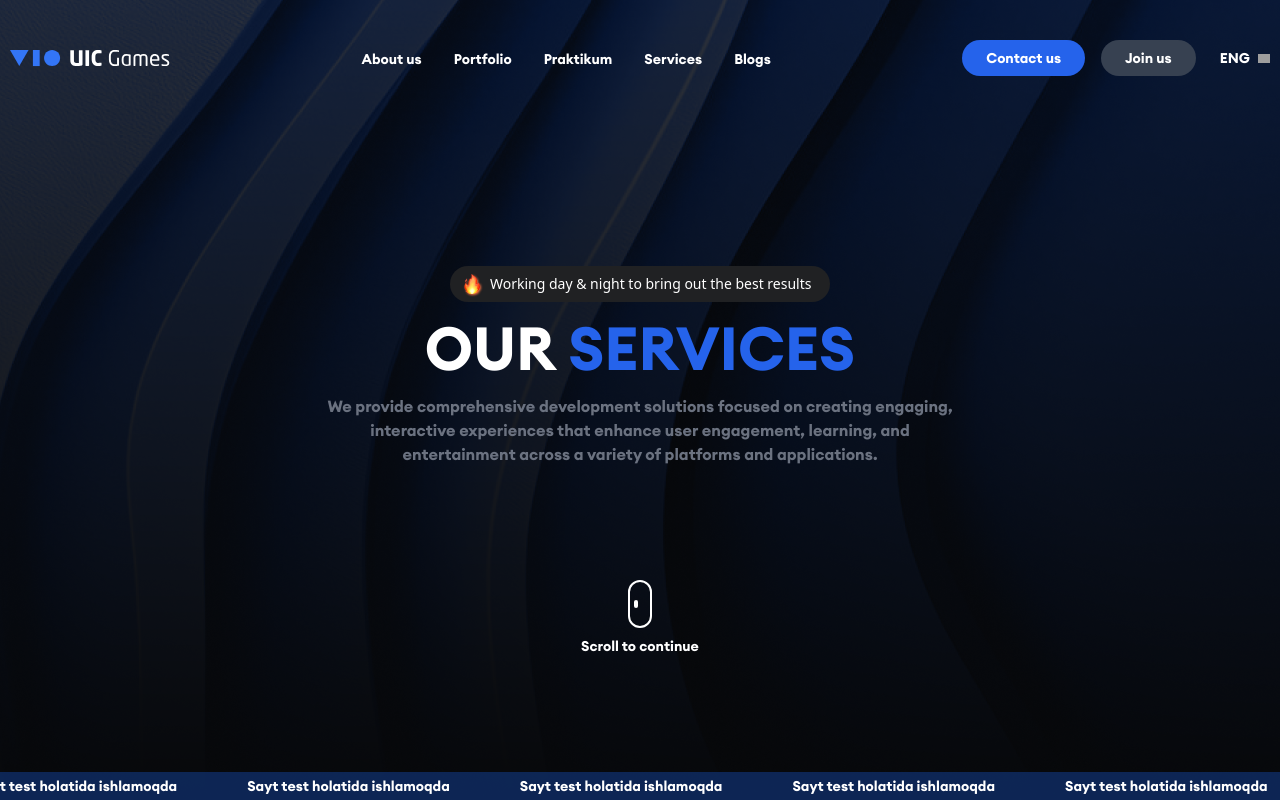
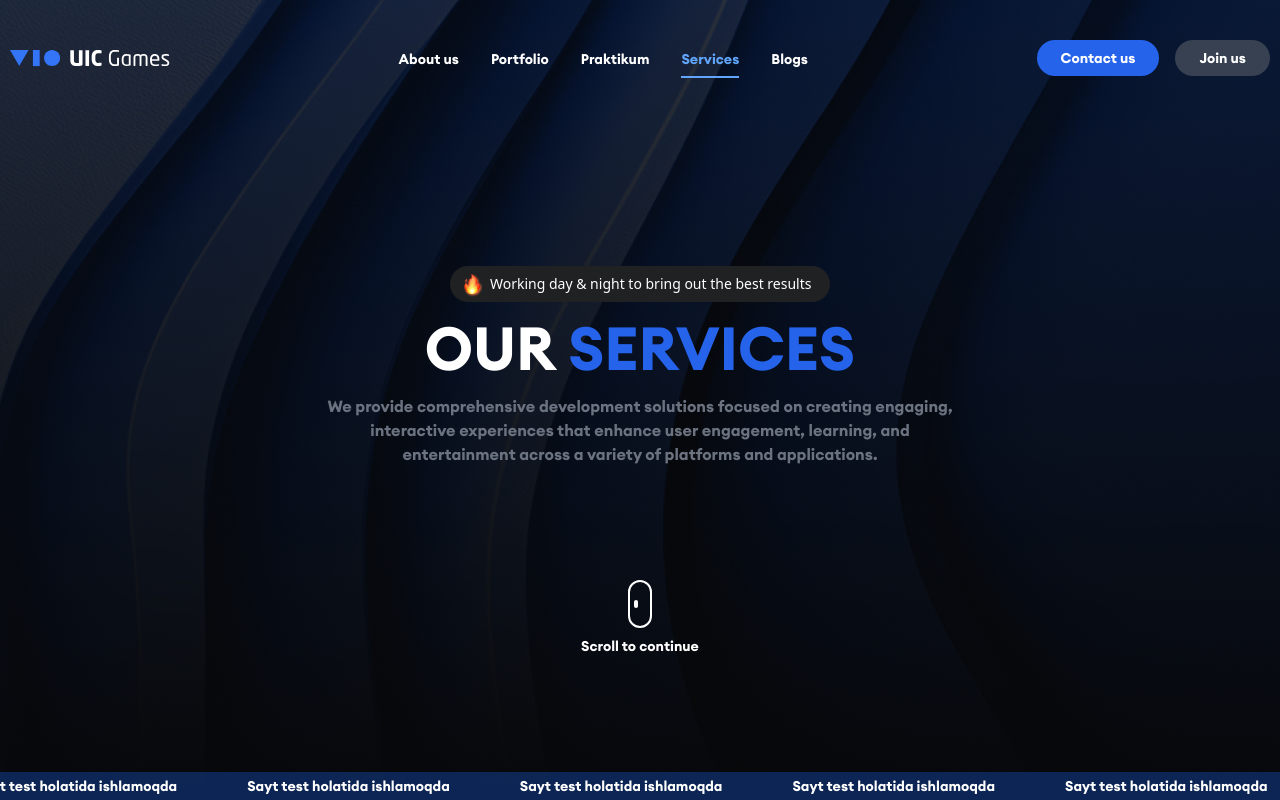
Before and after one commit to Shamsiddin007/adduic, a Next.js app: page /service-us in a window 1280 px wide. Shown: the top 800 px of the page. Built offline with nearby package versions, Linux system fonts and the light colour scheme; grey boxes are pictures that could not be loaded.

Commit message:
Update Navbar

```diff
--- a/src/app/service-us/page.tsx
+++ b/src/app/service-us/page.tsx
@@ -94,7 +94,6 @@ function Page() {
             ›
           </button>
         </div>
-
         <div className="grid grid-cols-2 gap-8 md:grid md:grid-cols-2 md:gap-8 md:block hidden">
           {slides.map((_, index) => (
             <div
--- a/src/components/Navbarlayout.tsx
+++ b/src/components/Navbarlayout.tsx
@@ -1,8 +1,236 @@
+  // "use client";
+
+  // import Image from "next/image";
+  // import Link from "next/link";
+  // import { useEffect, useState } from "react";
+  // import styles from "./style.module.css";
+  // import Logo from "/public/icons/Logo.svg";
+  // import BurgerIcon from "/public/Imgs/hamburger_icon.svg";
+  // import CloseBtn from "/public/Imgs/close-428 1.png";
+  // import JoinUsModal from "@/components/JoinUs";
+
+  // const Navbarlayout = () => {
+  //   const [isModalOpen, setIsModalOpen] = useState(false);
+  //   const [isScrolled, setScrolled] = useState(false);
+  //   const [isActive, setActive] = useState(false);
+  //   const [isMenuOpen, setMenuOpen] = useState(false);
+
+  //   const handleActiveLang = () => {
+  //     setActive(!isActive);
+  //   };
+
+  //   useEffect(() => {
+  //     const handleScrolled = () => {
+  //       setScrolled(window.scrollY > 50);
+  //     };
+  //     window.addEventListener("scroll", handleScrolled);
+  //     return () => {
+  //       window.removeEventListener("scroll", handleScrolled);
+  //     };
+  //   }, []);
+
+  //   useEffect(() => {
+  //     if (isMenuOpen) {
+  //       document.body.style.overflow = "hidden";
+  //     } else {
+  //       document.body.style.overflow = "auto";
+  //     }
+  //     return () => {
+  //       document.body.style.overflow = "auto";
+  //     };
+  //   }, [isMenuOpen]);
+
+  //   return (
+  //     <div
+  //       className={`fixed top-0 left-0 right-0 z-50 transition-all duration-300 ${
+  //         isScrolled ? styles.activeScrolled : ""
+  //       }`}
+  //     >
+  //       <nav className="container mx-auto max-w-screen-xl flex justify-between items-center pt-10 relative">
+  //         <button
+  //           className="lg:hidden p-2"
+  //           onClick={() => setMenuOpen(!isMenuOpen)}
+  //         >
+  //           <Image src={BurgerIcon} alt="Menu" width={24} height={24} />
+  //         </button>
+
+  //         <Link href="/" className="py-2">
+  //           <Image
+  //             width={160}
+  //             height={16}
+  //             src={Logo}
+  //             alt="Logo UIC Games"
+  //             className="h-auto"
+  //           />
+  //         </Link>
+
+  //         <ul className="hidden lg:flex items-center gap-8">
+  //           <li>
+  //             <Link
+  //               href="/about"
+  //               className="text-sm font-medium text-white hover:text-blue-400 transition-colors py-2"
+  //             >
+  //               About us
+  //             </Link>
+  //           </li>
+  //           <li>
+  //             <Link
+  //               href="/portfolio"
+  //               className="text-sm font-medium text-white hover:text-blue-400 transition-colors py-2"
+  //             >
+  //               Portfolio
+  //             </Link>
+  //           </li>
+  //           <li>
+  //             <Link
+  //               href="/praktikum"
+  //               className="text-sm font-medium text-white hover:text-blue-400 transition-colors py-2"
+  //             >
+  //               Praktikum
+  //             </Link>
+  //           </li>
+  //           <li>
+  //             <Link
+  //               href="/service-us"
+  //               className="text-sm font-medium text-white hover:text-blue-400 transition-colors py-2"
+  //             >
+  //               Services
+  //             </Link>
+  //           </li>
+  //           <li>
+  //             <Link
+  //               href="/blog"
+  //               className="text-sm font-medium text-white hover:text-blue-400 transition-colors py-2"
+  //             >
+  //               Blogs
+  //             </Link>
+  //           </li>
+  //         </ul>
+
+  //         <div className="flex items-center gap-6">
+  //           <div className="hidden lg:flex items-center gap-4">
+  //             <button className="py-2 px-6 bg-blue-600 hover:bg-blue-700 rounded-full text-sm text-white transition-colors">
+  //               Contact us
+  //             </button>
+  //             <button
+  //               className="py-2 px-6 bg-gray-700 hover:bg-gray-600 rounded-full text-sm text-white transition-colors"
+  //             >
+  //               Join us
+  //             </button>
+  //           </div>
+
+  //           <div className="relative">
+  //             <div
+  //               className="flex items-center gap-2 cursor-pointer py-2"
+  //               onClick={handleActiveLang}
+  //             >
+  //               <p className="text-sm font-medium text-white uppercase">eng</p>
+  //               <div
+  //                 className={`transition-transform ${
+  //                   isActive ? "rotate-180" : "rotate-0"
+  //                 }`}
+  //               >
+  //                 <Image
+  //                   src="/icons/arrow.png"
+  //                   alt="Language Toggle"
+  //                   width={12}
+  //                   height={6}
+  //                 />
+  //               </div>
+  //             </div>
+
+  //             {isActive && (
+  //               <div className="absolute right-0 top-full mt-2 w-20 bg-gray-800 rounded-lg overflow-hidden">
+  //                 <button className="w-full text-sm font-medium text-white uppercase hover:bg-gray-700 py-2 px-4 text-left">
+  //                   uz
+  //                 </button>
+  //                 <button className="w-full text-sm font-medium text-white uppercase hover:bg-gray-700 py-2 px-4 text-left">
+  //                   ru
+  //                 </button>
+  //               </div>
+  //             )}
+  //           </div>
+  //         </div>
+
+  //         {isMenuOpen && (
+  //           <div className="lg:hidden fixed inset-0 bg-opacity-95 z-50">
+  //             <div className="flex flex-col items-center pt-20 gap-8 h-screen bg-black">
+  //               <button
+  //                 className="absolute top-12 left-6"
+  //                 onClick={() => setMenuOpen(false)}
+  //               >
+  //                 <Image src={CloseBtn} alt="Close" width={24} height={24} />
+  //               </button>
+
+  //               <Link
+  //                 href="/about"
+  //                 onClick={() => setMenuOpen(false)}
+  //                 className="text-white text-lg hover:text-blue-400 transition-colors"
+  //               >
+  //                 About us
+  //               </Link>
+  //               <Link
+  //                 href="/portfolio"
+  //                 onClick={() => setMenuOpen(false)}
+  //                 className="text-white text-lg hover:text-blue-400 transition-colors"
+  //               >
+  //                 Portfolio
+  //               </Link>
+  //               <Link
+  //                 href="/praktikum"
+  //                 onClick={() => setMenuOpen(false)}
+  //                 className="text-white text-lg hover:text-blue-400 transition-colors"
+  //               >
+  //                 Praktikum
+  //               </Link>
+  //               <Link
+  //                 href="/service-us"
+  //                 onClick={() => setMenuOpen(false)}
+  //                 className="text-white text-lg hover:text-blue-400 transition-colors"
+  //               >
+  //                 Services
+  //               </Link>
+  //               <Link
+  //                 href="/blog"
+  //                 onClick={() => setMenuOpen(false)}
+  //                 className="text-white text-lg hover:text-blue-400 transition-colors"
+  //               >
+  //                 Blogs
+  //               </Link>
+
+  //               <div className="flex flex-col gap-4 mt-8">
+  //                 <button className="py-2 px-8 bg-blue-600 hover:bg-blue-700 rounded-full text-sm text-white transition-colors">
+  //                   Contact us
+  //                 </button>
+  //                 <button
+  //                   onClick={() => {
+  //                     setIsModalOpen(true);
+  //                     setMenuOpen(false);
+  //                   }}
+  //                   className="py-2 px-8 bg-gray-700 hover:bg-gray-600 rounded-full text-sm text-white transition-colors"
+  //                 >
+  //                   Join us
+  //                 </button>
+  //               </div>
+  //             </div>
+  //           </div>
+  //         )}
+  //       </nav>
+
+  //       {isModalOpen && <JoinUsModal onClose={() => setIsModalOpen(false)} />}
+  //     </div>
+  //   );
+  // };
+
+  // export default Navbarlayout;
+
+
 "use client";
 
 import Image from "next/image";
 import Link from "next/link";
 import { useEffect, useState } from "react";
+import { usePathname } from "next/navigation"; // Next.js'da `useRouter` o'rniga `usePathname` ishlatamiz
 import styles from "./style.module.css";
 import Logo from "/public/icons/Logo.svg";
 import BurgerIcon from "/public/Imgs/hamburger_icon.svg";
@@ -10,14 +238,22 @@ import CloseBtn from "/public/Imgs/close-428 1.png";
 import JoinUsModal from "@/components/JoinUs";
 
 const Navbarlayout = () => {
+  const pathname = usePathname(); // Hozirgi sahifani olish
   const [isModalOpen, setIsModalOpen] = useState(false);
   const [isScrolled, setScrolled] = useState(false);
-  const [isActive, setActive] = useState(false);
   const [isMenuOpen, setMenuOpen] = useState(false);
+  const [activePath, setActivePath] = useState<string>("");
 
-  const handleActiveLang = () => {
-    setActive(!isActive);
-  };
+  // Sahifani yangilaganda aktiv yo'nalishni localStorage'dan olish
+  useEffect(() => {
+    const savedPath = localStorage.getItem("activePath");
+    if (savedPath) {
+      setActivePath(savedPath);
+    } else {
+      setActivePath(pathname);
+      localStorage.setItem("activePath", pathname);
+    }
+  }, [pathname]);
 
   useEffect(() => {
     const handleScrolled = () => {
@@ -39,6 +275,14 @@ const Navbarlayout = () => {
       document.body.style.overflow = "auto";
     };
   }, [isMenuOpen]);
+
+  const navItems = [
+    { path: "/about", label: "About us" },
+    { path: "/portfolio", label: "Portfolio" },
+    { path: "/praktikum", label: "Praktikum" },
+    { path: "/service-us", label: "Services" },
+    { path: "/blog", label: "Blogs" },
+  ];
 
   return (
     <div
@@ -65,46 +309,24 @@ const Navbarlayout = () => {
         </Link>
 
         <ul className="hidden lg:flex items-center gap-8">
-          <li>
+          {navItems.map((item) => (
+            <li key={item.path}>
               <Link
-              href="/about"
-              className="text-sm font-medium text-white hover:text-blue-400 transition-colors py-2"
+                href={item.path}
+                onClick={() => {
+                  setActivePath(item.path);
+                  localStorage.setItem("activePath", item.path);
+                }}
+                className={`text-sm font-medium py-2 transition-colors ${
+                  activePath === item.path
+                    ? "text-blue-400 border-b-2 border-blue-400"
+                    : "text-white hover:text-blue-400"
+                }`}
               >
-              About us
+                {item.label}
               </Link>
             </li>
-          <li>
-            <Link
-              href="/portfolio"
-              className="text-sm font-medium text-white hover:text-blue-400 transition-colors py-2"
-            >
-              Portfolio
-            </Link>
-          </li>
-          <li>
-            <Link
-              href="/praktikum"
-              className="text-sm font-medium text-white hover:text-blue-400 transition-colors py-2"
-            >
-              Praktikum
-            </Link>
-          </li>
-          <li>
-            <Link
-              href="/service-us"
-              className="text-sm font-medium text-white hover:text-blue-400 transition-colors py-2"
-            >
-              Services
-            </Link>
-          </li>
-          <li>
-            <Link
-              href="/blog"
-              className="text-sm font-medium text-white hover:text-blue-400 transition-colors py-2"
-            >
-              Blogs
-            </Link>
-          </li>
+          ))}
         </ul>
 
         <div className="flex items-center gap-6">
@@ -113,42 +335,11 @@ const Navbarlayout = () => {
               Contact us
             </button>
             <button
+              onClick={() => setIsModalOpen(true)}
               className="py-2 px-6 bg-gray-700 hover:bg-gray-600 rounded-full text-sm text-white transition-colors"
             >
               Join us
             </button>
-          </div>
-
-          <div className="relative">
-            <div
-              className="flex items-center gap-2 cursor-pointer py-2"
-              onClick={handleActiveLang}
-            >
-              <p className="text-sm font-medium text-white uppercase">eng</p>
-              <div
-                className={`transition-transform ${
-                  isActive ? "rotate-180" : "rotate-0"
-                }`}
-              >
-                <Image
-                  src="/icons/arrow.png"
-                  alt="Language Toggle"
-                  width={12}
-                  height={6}
-                />
-              </div>
-            </div>
-
-            {isActive && (
-              <div className="absolute right-0 top-full mt-2 w-20 bg-gray-800 rounded-lg overflow-hidden">
-                <button className="w-full text-sm font-medium text-white uppercase hover:bg-gray-700 py-2 px-4 text-left">
-                  uz
-                </button>
-                <button className="w-full text-sm font-medium text-white uppercase hover:bg-gray-700 py-2 px-4 text-left">
-                  ru
-                </button>
-              </div>
-            )}
           </div>
         </div>
 
@@ -162,41 +353,22 @@ const Navbarlayout = () => {
                 <Image src={CloseBtn} alt="Close" width={24} height={24} />
               </button>
 
+              {navItems.map((item) => (
                 <Link
-                href="/about"
-                onClick={() => setMenuOpen(false)}
-                className="text-white text-lg hover:text-blue-400 transition-colors"
+                  key={item.path}
+                  href={item.path}
+                  onClick={() => {
+                    setActivePath(item.path);
+                    setMenuOpen(false);
+                    localStorage.setItem("activePath", item.path);
+                  }}
+                  className={`text-white text-lg transition-colors ${
+                    activePath === item.path ? "text-blue-400" : ""
+                  }`}
                 >
-                About us
+                  {item.label}
                 </Link>
-              <Link
-                href="/portfolio"
-                onClick={() => setMenuOpen(false)}
-                className="text-white text-lg hover:text-blue-400 transition-colors"
-              >
-                Portfolio
-              </Link>
-              <Link
-                href="/praktikum"
-                onClick={() => setMenuOpen(false)}
-                className="text-white text-lg hover:text-blue-400 transition-colors"
-              >
-                Praktikum
-              </Link>
-              <Link
-                href="/service-us"
-                onClick={() => setMenuOpen(false)}
-                className="text-white text-lg hover:text-blue-400 transition-colors"
-              >
-                Services
-              </Link>
-              <Link
-                href="/blog"
-                onClick={() => setMenuOpen(false)}
-                className="text-white text-lg hover:text-blue-400 transition-colors"
-              >
-                Blogs
-              </Link>
+              ))}
 
               <div className="flex flex-col gap-4 mt-8">
                 <button className="py-2 px-8 bg-blue-600 hover:bg-blue-700 rounded-full text-sm text-white transition-colors">
```
Lines whose indentation alone changed are shown as unchanged.
